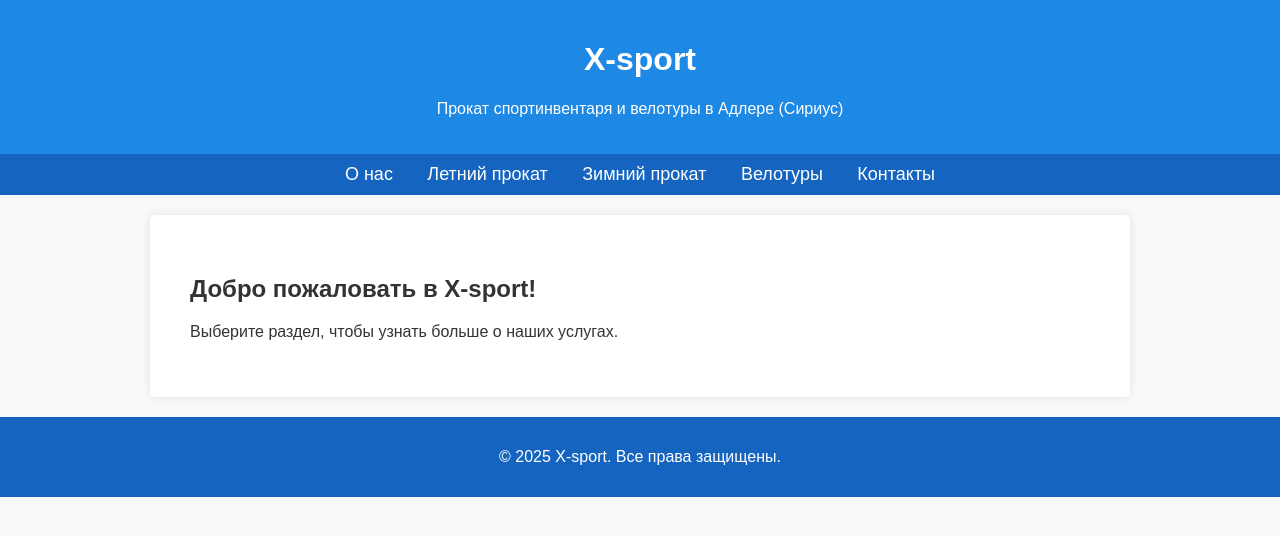
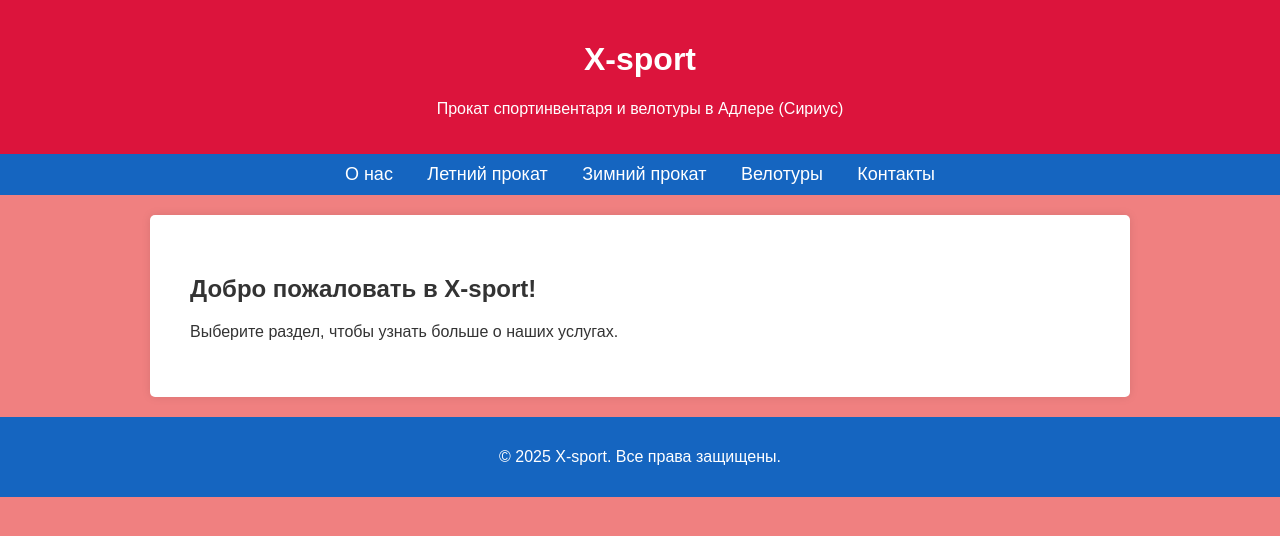
Before and after one commit to Evaskala/x-sport, a plain HTML site: page index.html in a window 1280 px wide. Drawn offline with Linux system fonts and the light colour scheme.

Commit message:
Update index.html

```diff
--- a/index.html
+++ b/index.html
@@ -9,11 +9,11 @@
             font-family: Arial, sans-serif;
             margin: 0;
             padding: 0;
-            background-color: #f8f9fa;
+            background-color: #F08080;
             color: #333;
         }
         header {
-            background: #1e88e5;
+            background: #DC143C;
             color: white;
             text-align: center;
             padding: 20px;
```
